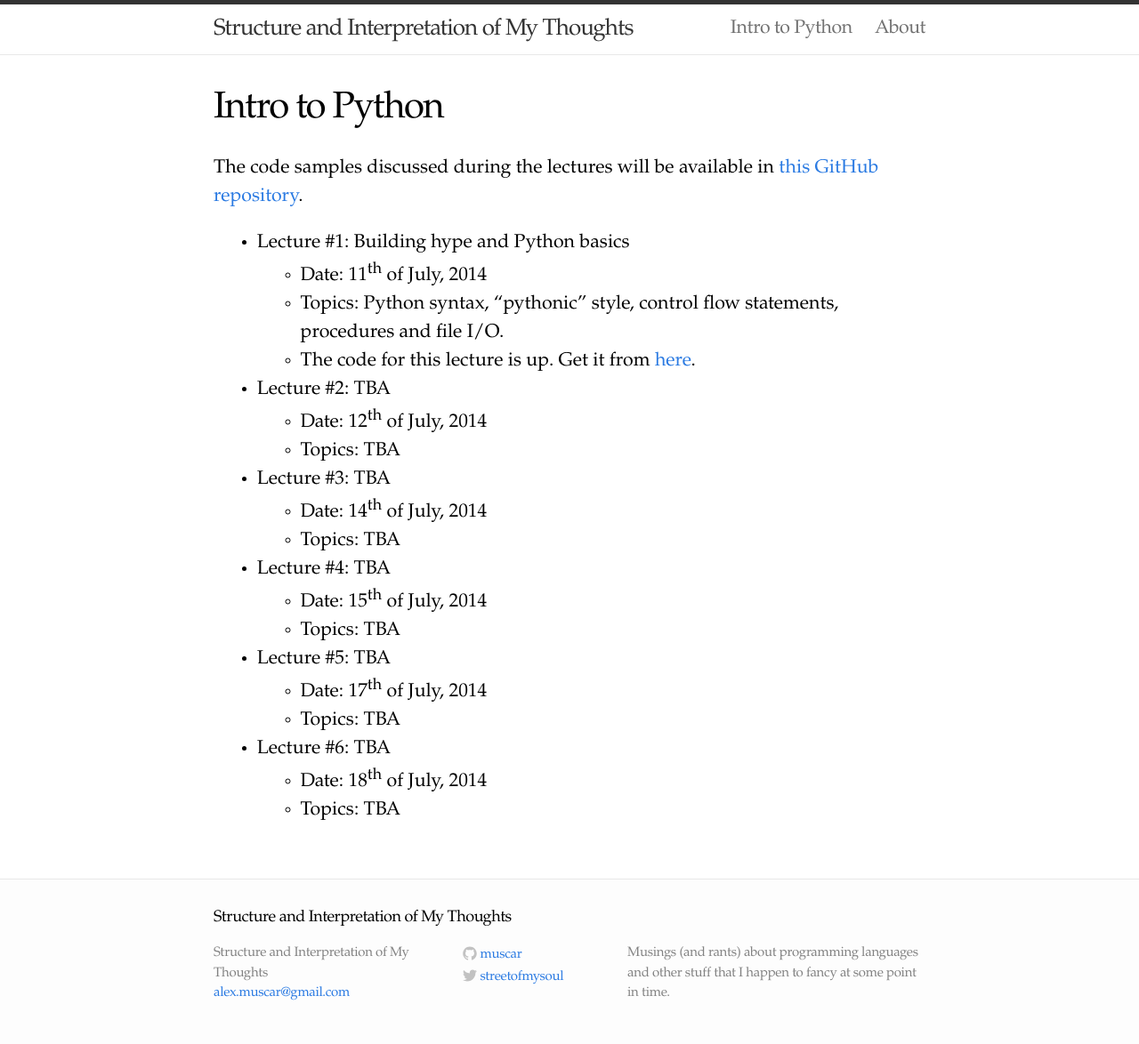
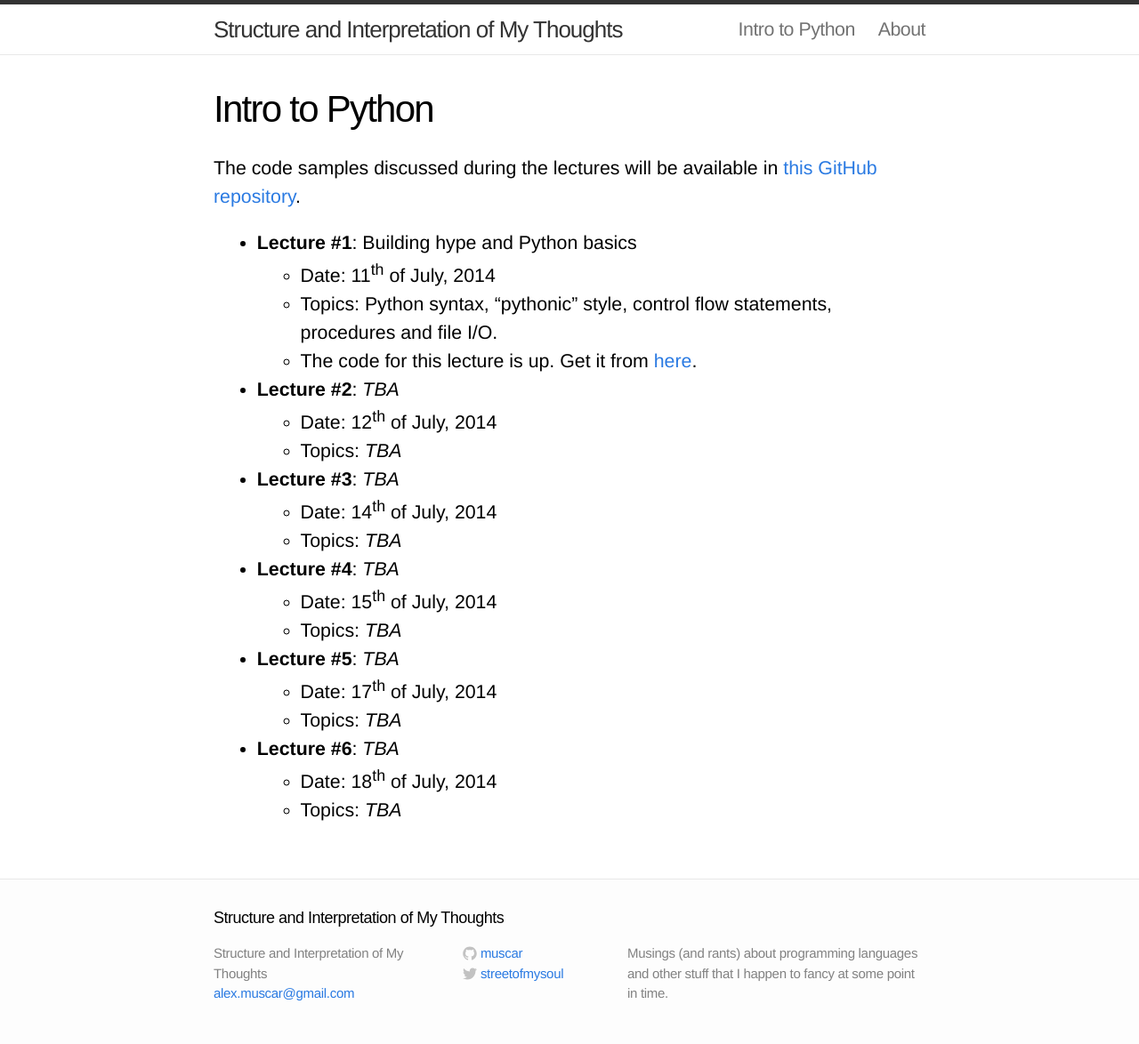
Before and after one commit to muscar/muscar.github.com, a Jekyll site: the page built from intro-to-python.md, in a window 1280 px wide. Shown: the whole page at 89% size. Built offline with Jekyll 4.4.1, drawn with Linux system fonts in a browser that asks for light colours.

Commit message:
Changed font to sans-serif. Smal rewording in the about page.

```diff
--- a/css/main.css
+++ b/css/main.css
@@ -16,7 +16,7 @@
 html, body { height: 100%; }
 
 body {
-  font-family: Garamond, Helvetica, Arial, serif;
+  font-family: Helvetica, Arial, serif;
   font-size: 16pt;
   line-height: 1.5;
   font-weight: 300;
@@ -24,7 +24,7 @@ body {
 }
 
 h1, h2, h3, h4, h5, h6 {
-  font-family: Garamond, serif;
+  font-family: sans-serif;
   font-size: 100%;
   font-weight: 400;
 }
--- a/intro-to-python.md
+++ b/intro-to-python.md
@@ -7,23 +7,23 @@ weight: 30
 
 The code samples discussed during the lectures will be available in [this GitHub repository](https://github.com/muscar/open4tech-intro-to-python).
 
-* Lecture #1: Building hype and Python basics
+* **Lecture #1**: Building hype and Python basics
     - Date: 11<sup>th</sup> of July, 2014
     - Topics: Python syntax, "pythonic" style, control flow statements,
 procedures and file I/O.
     - The code for this lecture is up. Get it from [here](https://github.com/muscar/open4tech-intro-to-python/tree/master/lecture1).
-* Lecture #2: TBA
+* **Lecture #2**: _TBA_
     - Date: 12<sup>th</sup> of July, 2014
-    - Topics: TBA
-* Lecture #3: TBA
+    - Topics: _TBA_
+* **Lecture #3**: _TBA_
     - Date: 14<sup>th</sup> of July, 2014
-    - Topics: TBA
-* Lecture #4: TBA
+    - Topics: _TBA_
+* **Lecture #4**: _TBA_
     - Date: 15<sup>th</sup> of July, 2014
-    - Topics: TBA
-* Lecture #5: TBA
+    - Topics: _TBA_
+* **Lecture #5**: _TBA_
     - Date: 17<sup>th</sup> of July, 2014
-    - Topics: TBA
-* Lecture #6: TBA
+    - Topics: _TBA_
+* **Lecture #6**: _TBA_
     - Date: 18<sup>th</sup> of July, 2014
-    - Topics: TBA
+    - Topics: _TBA_
```
Also changed, not shown: about.md (+2 -2 lines).
